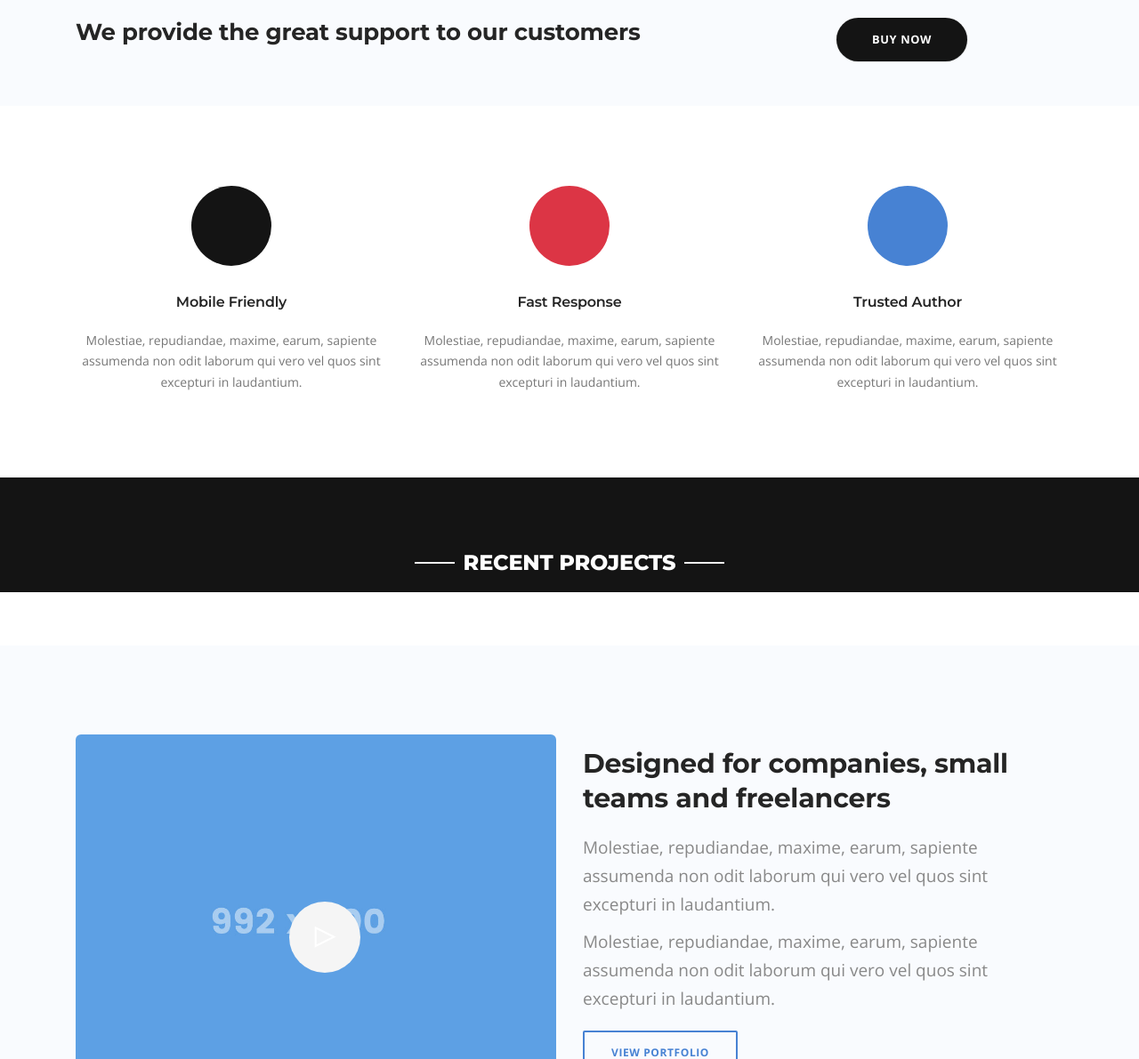
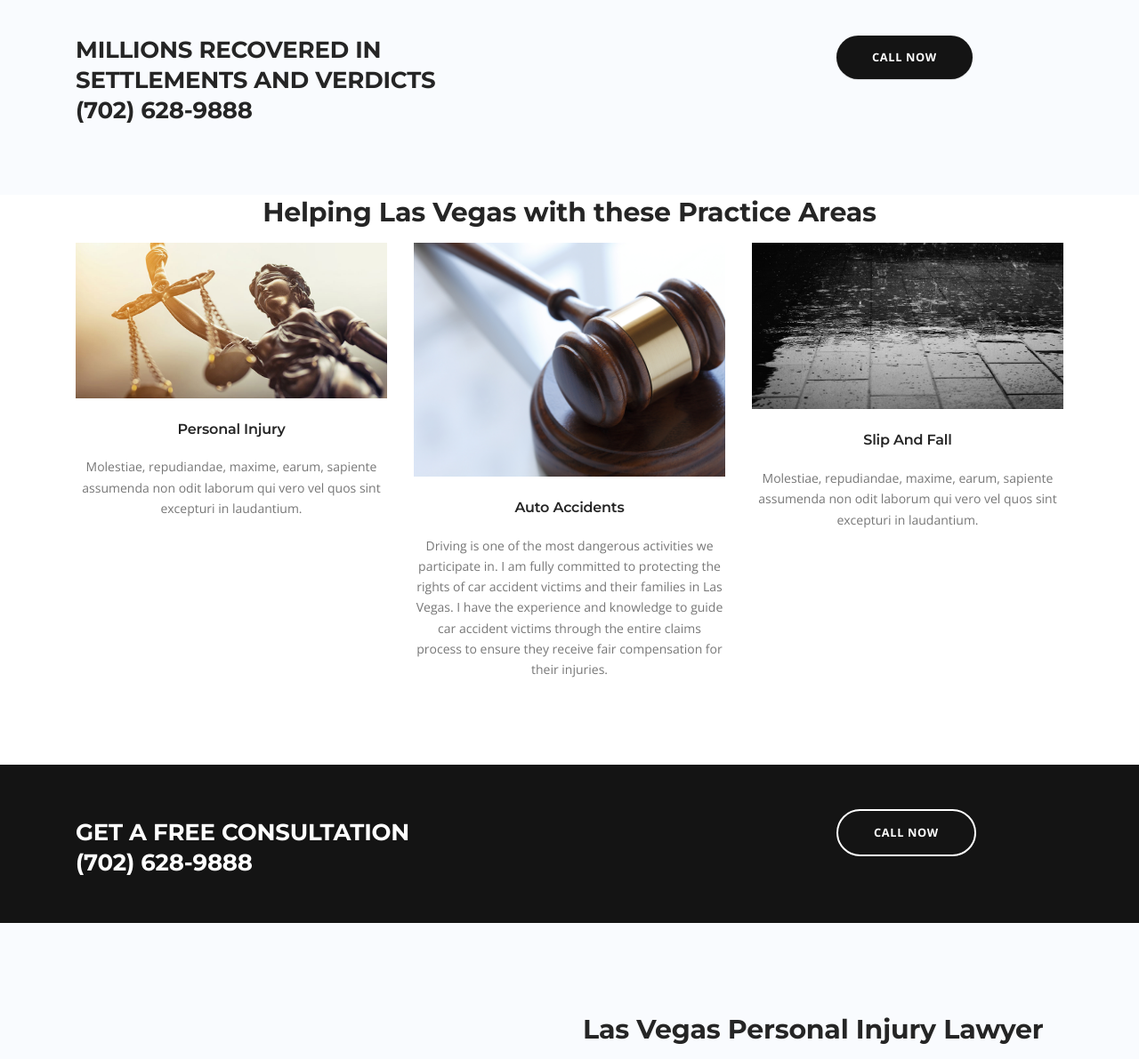
Before and after one commit to rg45-com/michaelplankesq.com, a plain HTML site: page index2.html in a window 1280 px wide. Shown: the part 830-2021 px from the top of the page at 89% size. Drawn offline with nearby package versions, Linux system fonts and the light colour scheme; a web font is replaced by a local one.

Commit message:
Round 1 of site tweaking

```diff
--- a/index2.html
+++ b/index2.html
@@ -4,7 +4,9 @@
         <meta charset="utf-8">
         <meta name="viewport" content="width=device-width, initial-scale=1, shrink-to-fit=no">
 
-        <title>Michael Plank Personal Injury Attorney</title>
+        <title>Personal Injury Attorney Las Vegas | Michael Plank</title>
+
+        <meta name="description" content="Personal Injury Attorney in Las Vegas, Nevada" />
 
         <link href="https://stackpath.bootstrapcdn.com/bootstrap/4.3.1/css/bootstrap.min.css" rel="stylesheet" integrity="sha384-ggOyR0iXCbMQv3Xipma34MD+dH/1fQ784/j6cY/iJTQUOhcWr7x9JvoRxT2MZw1T" crossorigin="anonymous">
 
@@ -19,13 +21,13 @@
         <nav class="navbar navbar-expand-lg navbar-light navbar-transparent bg-faded nav-sticky">
             <div class="container">
                 <a class="navbar-brand" href="index.html">
-                    <img class='logo logo-dark' src="images/logo.png" alt="">
-                    <img class='logo logo-light hidden-md-down' src="images/logo-light.png" alt="">
+                    <img class='logo logo-dark' src="images/michael-plank-logo.jpg" alt="Michael Plank">
+
                 </a>
                 <div  id="navbarNavDropdown" class="navbar">
                     <ul class="navbar-nav ml-auto">
                         <li class="nav-item dropdown active">
-                            <a class="nav-link" href="#">Contact</a>
+                            <a class="nav-link" href="tel:7026289888"> CALL (702) 628-9888</a>
                         </li>
                     </ul>
                 </div>
@@ -38,16 +40,112 @@
                     <div class="container">
                         <div class="row">
                             <div class="col-lg-8 ml-auto mr-auto text-center">
-                                <h3 class="text-white h1 font700 text-capitalize mb20">
-                                  Creative multipurpose theme
+                                <h1 class="text-white h1 font700 text-capitalize mb20">
+                                  Las Vegas Personal Injury Attorney
+                                </h1>
+                                <h3 class="text-white-gray">
+                                    Michael Plank, Esq.
                                 </h3>
-                                <p class="text-white-gray">
-                                    This caption easily change
-                                </p>
-                                <a href="#" class="btn btn-white-outline btn-rounded">Learn More</a>
+                                <a href="#call_now" class="btn btn-white-outline btn-lg btn-rounded">Learn More</a>
                             </div>
                         </div>
                     </div>
+                </div>
+            </div>
+        </div>
+        <div id="call_now" class="cta bg-faded pt70 pb70">
+            <div class="container">
+                <div class="row">
+                    <div class="col-lg-9">
+                        <h3 style="padding-bottom:0px;">MILLIONS RECOVERED IN <br/>
+                            SETTLEMENTS AND VERDICTS<br/>
+                            (702) 628-9888</h3>
+                    </div>
+                    <div class="col-lg-3">
+                        <a href="tel:7026289888" class="btn btn-rounded btn-lg btn-dark">
+                            Call Now
+                        </a>
+                    </div>
+                </div>
+            </div>
+        </div>
+
+        <h2 style="text-align: center; margin-bottom: 0px; padding-bottom:15px;">Helping Las Vegas with these Practice Areas</h2>
+        <div id="law_areas" class="container pb40">
+            <div class="row">
+                <div class="col-lg-4 mb40 text-center">
+                    <div class="icon-box icon-box-center">
+                    <img src="images/justice.jpg" alt="" class="img-fluid">
+                        <h4>Personal Injury</h4>
+                        <p>
+                            Molestiae, repudiandae, maxime, earum, sapiente assumenda non odit laborum qui vero vel quos sint excepturi in laudantium.
+                        </p>
+                    </div>
+                </div><!--/col-->
+                <div class="col-lg-4 mb40">
+                    <div class="icon-box icon-box-center">
+                    <img src="images/gavel.jpg" alt="" class="img-fluid">
+                        <h4>Auto Accidents</h4>
+                        <p>
+                            Driving is one of the most dangerous activities we participate in. I am fully committed to protecting the rights of car accident victims and their families in Las Vegas. I have the experience and knowledge to guide car accident victims through the entire claims process to ensure they receive fair compensation for their injuries.
+                        </p>
+                    </div>
+                </div><!--/col-->
+                <div class="col-lg-4 mb40">
+                    <div class="icon-box icon-box-center">
+                    <img src="images/wet_floor.jpg" alt="" class="img-fluid">
+                        <h4>Slip and Fall</h4>
+                        <p>
+                            Molestiae, repudiandae, maxime, earum, sapiente assumenda non odit laborum qui vero vel quos sint excepturi in laudantium.
+                        </p>
+                    </div>
+                </div><!--/col-->
+            </div>
+        </div>
+        <div class="bg-dark pt50 pb50">
+            <div class="container">
+              <div class="row">
+                  <div class="col-lg-9">
+                      <h3 style="color: white; margin: 10px 0px 0px; padding-bottom: 0px;">GET A FREE CONSULTATION<br/>(702) 628-9888</h3>
+                  </div>
+                  <div class="col-lg-3">
+                      <a href="tel:7026289888" class="btn btn-rounded btn-lg btn-white-outline">
+                          Call Now
+                      </a>
+                  </div>
+              </div>
+            </div>
+        </div>
+
+        <div class="pt100 pb70 bg-faded">
+            <div class="container">
+                <div class="row align-items-center">
+                    <div class="col-lg-6 mb30">
+                        <div class="video-icon-image">
+                            <img src="images/las-vegas-lawyer-michael-plank.jpg" alt="" class="img-fluid">
+                        </div>
+                    </div>
+                    <div class="col-lg-6 wow fadeInUp mb30" data-wow-delay=".300ms">
+                        <div class="mb40">
+                            <h2 class="mb20">Las Vegas Personal Injury Lawyer</h2>
+                            <h3>Michael Plank</h3>
+                            <p class="lead mb10">
+                                Michael was born in rural, Elko, Nevada and raised in Boise, Idaho. There, Michael attended Boise State University where he majored in Marketing and Finance. Michael went on to earn his law degree from the University of Nevada, Las Vegas on an academic scholarship.
+                            </p>
+                            <p class="lead mb20">
+                                During law school Michael externed for the Honorable Joanna S. Kishner in Eighth Judicial District Court of Nevada where he developed a foundation for Nevada law and civil procedure. Michael went on to extern for the honorable Bruce A. Markell in the United States Bankruptcy Court, District of Nevada and consequently permitted to compete in the distinguished, Conrad B. Duberstien Moot Court competition, in New York City.
+                            </p>
+
+                              <p class="lead mb20">
+                                  As a personal injury attorney, Michael has recovered millions of dollars in the pursuit of justice for his clients. He continues to hone his advocacy skills learning trial strategy from the nation’s top litigators. Michael is permitted to practice before all Nevada courts, the District of Columbia, and is a member of the Nevada Justice Association.
+                              </p>
+                              <p class="lead mb20">
+                                  Prior to earning his law degree, Michael worked in the fitness and supplement industry auditing supplement advertisements for FTC and FDA compliance.
+                              </p>
+
+                          </div>
+                    </div>
+
                 </div>
             </div>
         </div>
@@ -55,88 +153,25 @@
             <div class="container">
                 <div class="row">
                     <div class="col-lg-9">
-                        <h3>We provide the great support to our customers</h3>
+                        <h3>GET PERSONAL INJURY HELP<br/>(702) 628-9888</h3>
                     </div>
                     <div class="col-lg-3">
-                        <a href="#" class="btn btn-rounded btn-lg btn-dark">
-                            Buy Now
+                        <a href="tel:7026289888" class="btn btn-rounded btn-lg btn-dark">
+                            Call Now
                         </a>
                     </div>
                 </div>
             </div>
         </div>
-        <div class="container pt90 pb40">
-            <div class="row">
-                <div class="col-lg-4 mb40 text-center">
-                    <div class="icon-box icon-box-center">
-                        <i class="icon-hover-1 bg-dark icon-mobile icon-hover-default"></i>
-                        <h4>Mobile Friendly</h4>
-                        <p>
-                            Molestiae, repudiandae, maxime, earum, sapiente assumenda non odit laborum qui vero vel quos sint excepturi in laudantium.
-                        </p>
-                    </div>
-                </div><!--/col-->
-                <div class="col-lg-4 mb40">
-                    <div class="icon-box icon-box-center">
-                        <i class="icon-hover-1 bg-danger icon-chat icon-hover-default"></i>
-                        <h4>Fast Response</h4>
-                        <p>
-                            Molestiae, repudiandae, maxime, earum, sapiente assumenda non odit laborum qui vero vel quos sint excepturi in laudantium.
-                        </p>
-                    </div>
-                </div><!--/col-->
-                <div class="col-lg-4 mb40">
-                    <div class="icon-box icon-box-center">
-                        <i class="icon-hover-1 bg-primary icon-profile-male icon-hover-default"></i>
-                        <h4>Trusted Author</h4>
-                        <p>
-                            Molestiae, repudiandae, maxime, earum, sapiente assumenda non odit laborum qui vero vel quos sint excepturi in laudantium.
-                        </p>
-                    </div>
-                </div><!--/col-->
-            </div>
-        </div>
-        <div class="bg-dark pt80">
-            <div class="container">
-                <div class="title-heading1 mb40">
-                    <h3 class="text-white">Recent Projects</h3>
-                </div>
-            </div>
-        </div>
 
-        <div class=" pt100 pb70 bg-faded">
-            <div class="container">
-                <div class="row align-items-center">
-                    <div class="col-lg-6 mb30">
-                        <div class="video-icon-image">
-                            <img src="images/imgHalf1.jpg" alt="" class="img-fluid">
-                            <a class="modal-video btn-circle btn-secondary" href="#"><i class="ti-control-play"></i></a>
-                        </div>
-                    </div>
-                    <div class="col-lg-6 wow fadeInUp mb30" data-wow-delay=".300ms">
-                        <div class="mb40">
-                            <h2 class="mb20">Designed for companies, small teams and freelancers</h2>
-                            <p class="lead mb10">
-                                Molestiae, repudiandae, maxime, earum, sapiente assumenda non odit laborum qui vero vel quos sint excepturi in laudantium.
-                            </p>
-                            <p class="lead mb20">
-                                Molestiae, repudiandae, maxime, earum, sapiente assumenda non odit laborum qui vero vel quos sint excepturi in laudantium.
-                            </p>
-                            <a href="#" class="btn btn-outline-primary">
-                                View Portfolio
-                            </a>
-                        </div>
-                    </div>
-
-                </div>
-            </div>
-        </div>
                 <footer class="footer footer-standard pt50 pb10">
             <div class="container">
                 <div class="row">
                     <div class="col-lg-12 col-md-12 mb40">
-                        <h3>About Us</h3>
-                          <p>In eu libero ligula. Fusce eget metus lorem, ac viverra leo. Nullam convallis, arcu vel pellentesque sodales, nisi est varius diam, ac ultrices sem ante quis sem. Proin ultricies volutpat sapien, nec scelerisque ligula mollis lobortis.</p>
+                        <h3>Contact Michael for help</h3>
+                          <p><a href="tel:7026289888">702-628-9888</a></p>
+                          <p><a href="mailto:mplank@lvattorneys.com">mplank@lvattorneys.com</a></p>
+
                     </div>
 
                 </div>
--- a/js/assan.custom.js
+++ b/js/assan.custom.js
@@ -76,9 +76,6 @@ $(function () {
             }
         }
     });
-
-
-
 //smooth scroll
     smoothScroll.init({
         selector: '[data-scroll]', // Selector for links (must be a class, ID, data attribute, or element tag)
```
Also changed, not shown: images/gavel.jpg (added), images/justice.jpg (added), images/las-vegas-lawyer-michael-plank.jpg (added), images/michael-plank-logo.jpg (added), images/wet_floor.jpg (added).
